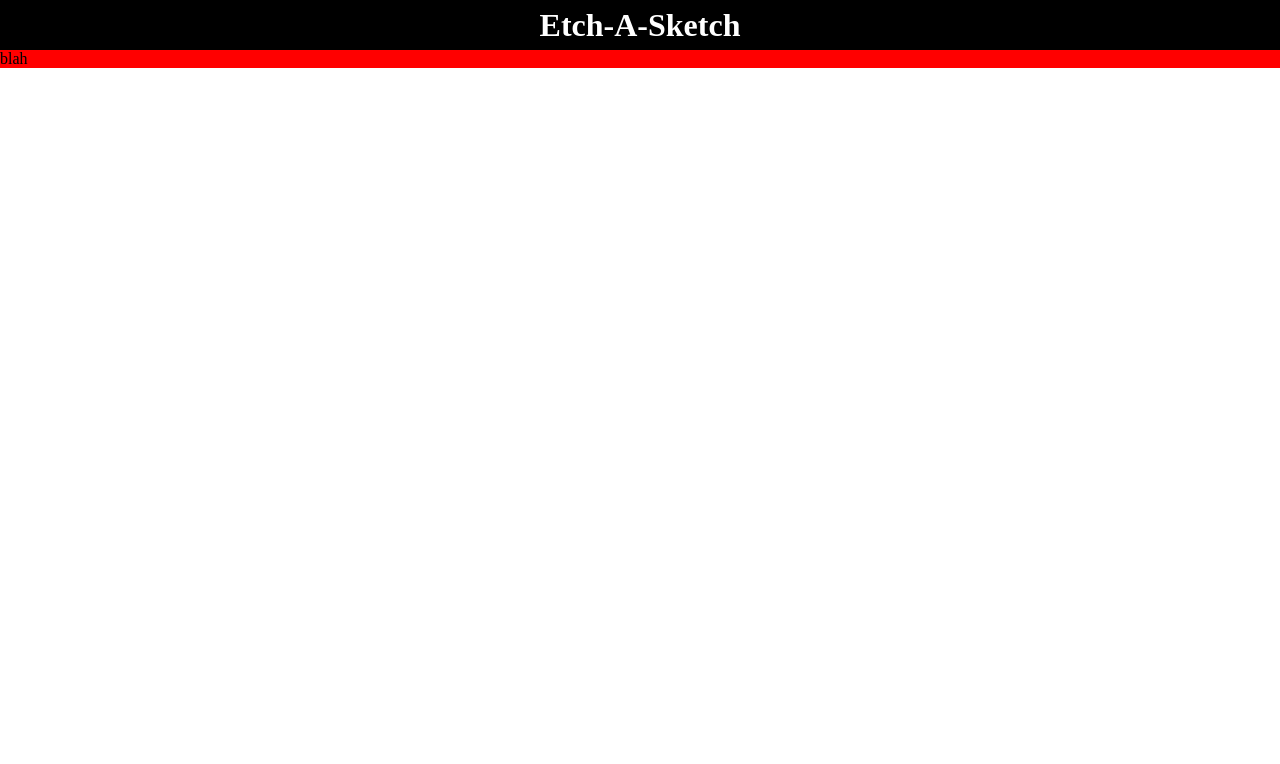
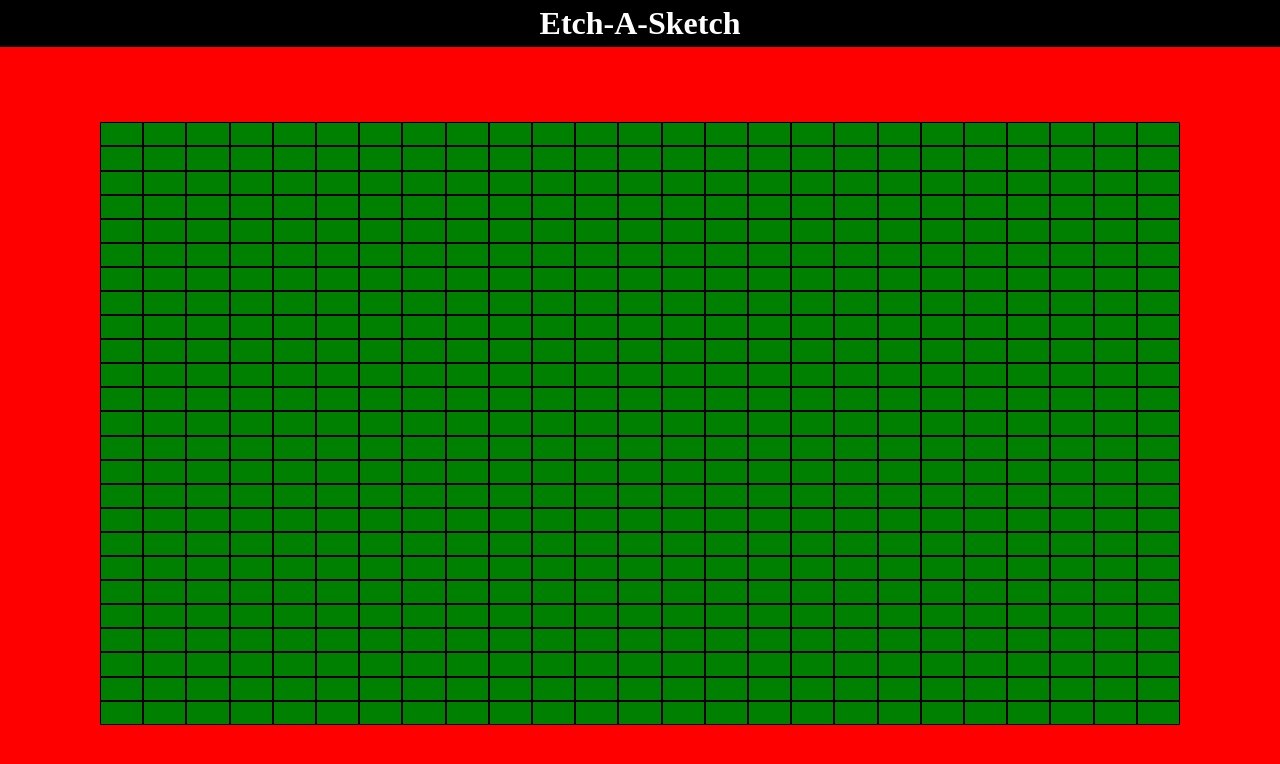
Before and after one commit to zimmerj271/etch-a-sketch, a plain HTML site: page index.html in a window 1280 px wide. Drawn offline with Linux system fonts and the light colour scheme.

Commit message:
Updated styles and javascript to dynamically add divs to container

```diff
--- a/etchSketch.js
+++ b/etchSketch.js
@@ -0,0 +1,17 @@
+/*
+2 x 2
+3 x 3
+*/
+const base = 25
+const boxes = base ** 2;
+const container = document.querySelector('#container'); // select element with id=container
+for(let i=0; i<boxes; i++) {
+    const child = container.appendChild(document.createElement("div")); // append child div to container element, appendChild reference saved in variable child
+    child.className = 'etch'; // assign class name 'etch' to child reference element
+    // container.appendChild(document.createElement("div")).className = 'etch';
+}
+
+container.style.gridTemplateColumns = `repeat(${base}, 1fr)`;
+container.style.gridTemplateRows = `repeat(${base}, 1fr)`;
+// container.setAttribute('style', 'display: flex; grid-template-columns: repeat(2, 1fr)');
+// container.setProperty('grid-template-columns', 'repeat(2, 1fr)');
--- a/index.html
+++ b/index.html
@@ -12,10 +12,14 @@
         <h1>Etch-A-Sketch</h1>
     </header>
     <div id="border">
-        <p>blah</p>
-        <!-- <div id="container">
 
-        </div> -->
+        <div id="container">
+            <!-- <div class="etch"></div>
+            <div class="etch"></div>
+            <div class="etch"></div>
+            <div class="etch"></div> -->
+
+        </div>
     </div>
     <script src="etchSketch.js"></script>
 </body>
--- a/styles.css
+++ b/styles.css
@@ -2,11 +2,13 @@
     margin: 0;
     padding: 0;
 }
+html, body {
+    height: 100%;
+    width: 100%;
+}
 body {
     display: flex;
     flex-direction: column;
-
-    /* align-items: stretch; */
 }
 
 header {
@@ -19,15 +21,34 @@ header {
 
 h1 {
     color: white;
-    /* text-align: center; */
 }
 
 #border {
     background-color: red;
     height: 100%;
+    display: flex;
+    justify-content: center;
+    align-items: center;
 
 }
 
-/* #container {
+#container {
     background-color: darkgray;
-} */
+    height: 80%;
+    width: 90%;
+    margin: 100px 100px;
+    display: grid;
+    /* grid-template-columns: 1fr 1fr; */
+    grid-template-rows: 1fr 1fr;
+    /* grid-template-columns: repeat(2, 1fr); */
+}
+
+.etch {
+    background-color: green;
+    border: 1px solid black;
+
+}
+
+.hover {
+    background-color: black;
+}
```
